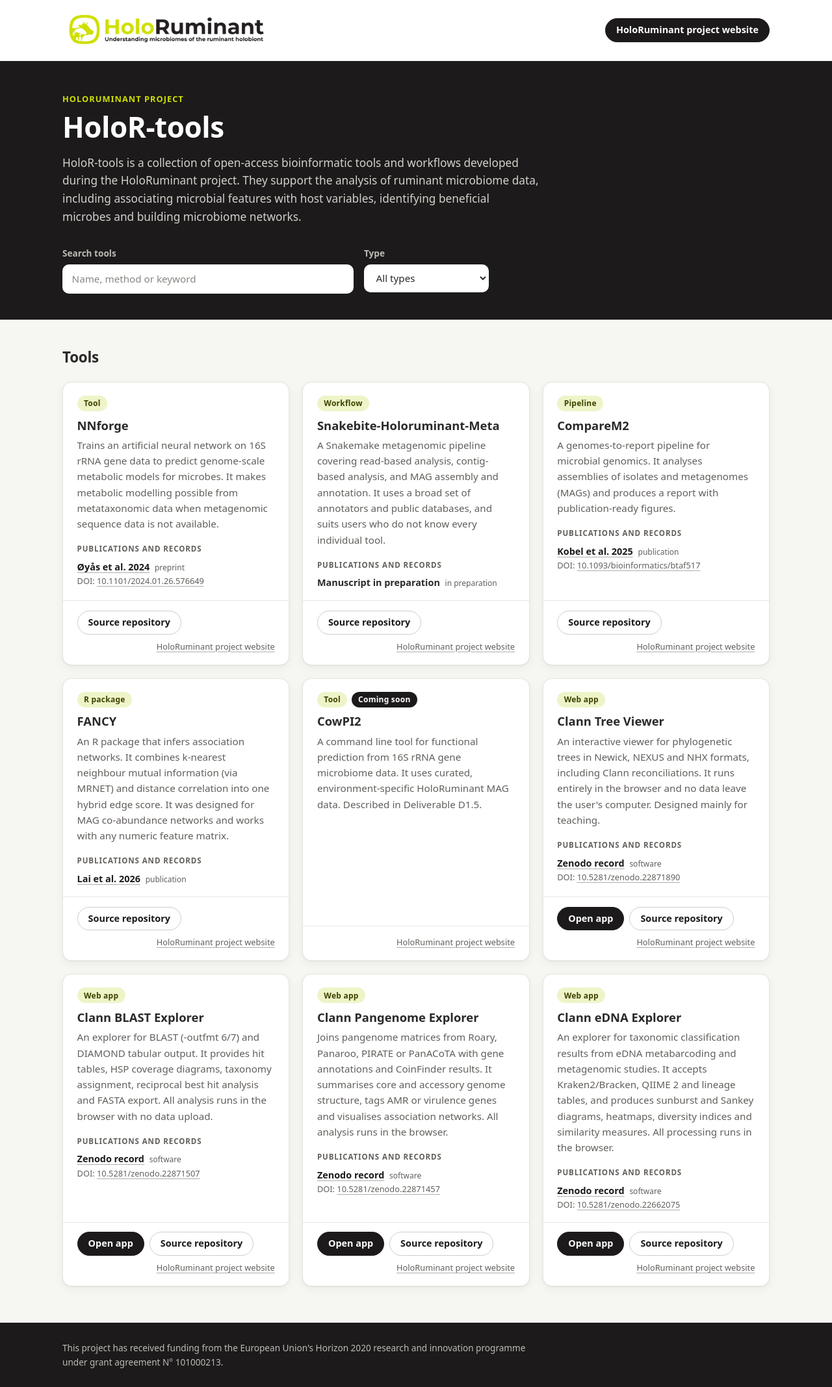
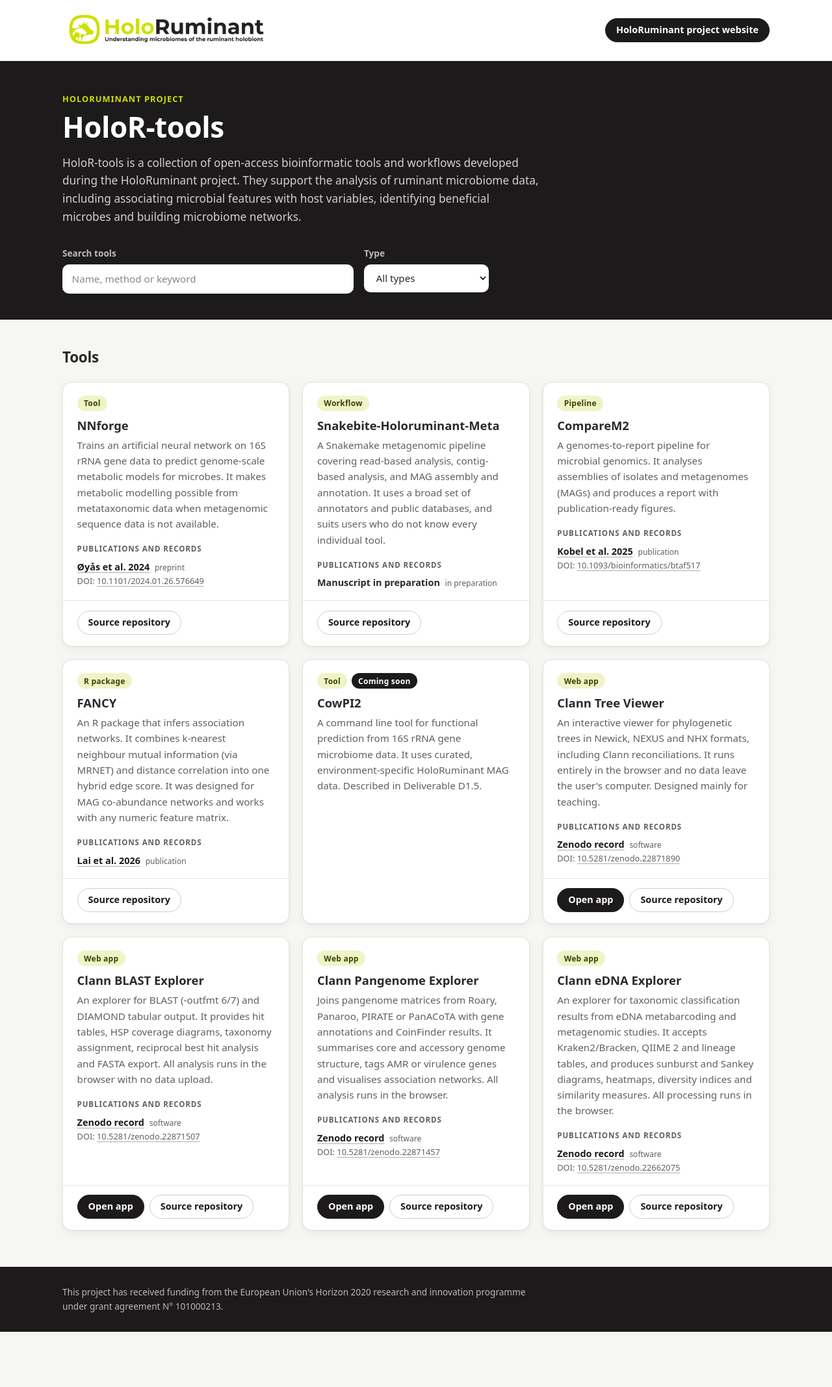
Before and after one commit to HoloRuminant/holoruminant.github.io, a Jekyll site: the page built from index.html, in a window 1280 px wide. Shown: the whole page at 65% size. Built offline with Jekyll 4.4.1, drawn with Linux system fonts in a browser that asks for light colours; after the commit the page ends 2050 px from its top, so only the background shows below that.

Commit message:
Remove per-card project website links

```diff
--- a/assets/css/holoruminant.css
+++ b/assets/css/holoruminant.css
@@ -142,7 +142,6 @@ input[type="search"]:focus, select:focus { outline: 3px solid var(--lime); outli
   display: flex; flex-wrap: wrap; align-items: center; gap: .5rem;
   padding: .9rem 1.35rem 1.1rem; border-top: 1px solid var(--line);
 }
-.project-link { margin-left: auto; font-size: .8rem; color: var(--muted); }
 
 /* Footer */
 .site-footer { background: var(--black); color: #bdbbb5; padding: 1.75rem 0; }
--- a/index.html
+++ b/index.html
@@ -60,13 +60,12 @@ layout: default
           {% endif %}
         </div>
 
+        {% unless tool.status == "restricted" %}{% if tool.app_url or tool.repo %}
         <div class="card-foot">
-          {% unless tool.status == "restricted" %}
           {% if tool.app_url %}<a class="button button-dark" href="{{ tool.app_url }}">Open app<span class="sr-only"> for {{ tool.name }}</span></a>{% endif %}
           {% if tool.repo %}<a class="button button-outline" href="{{ tool.repo }}">Source repository<span class="sr-only"> for {{ tool.name }}</span></a>{% endif %}
-          {% endunless %}
-          <a class="project-link" href="https://holoruminant.eu">HoloRuminant project website</a>
         </div>
+        {% endif %}{% endunless %}
       </li>
       {% endfor %}
     </ul>
```
